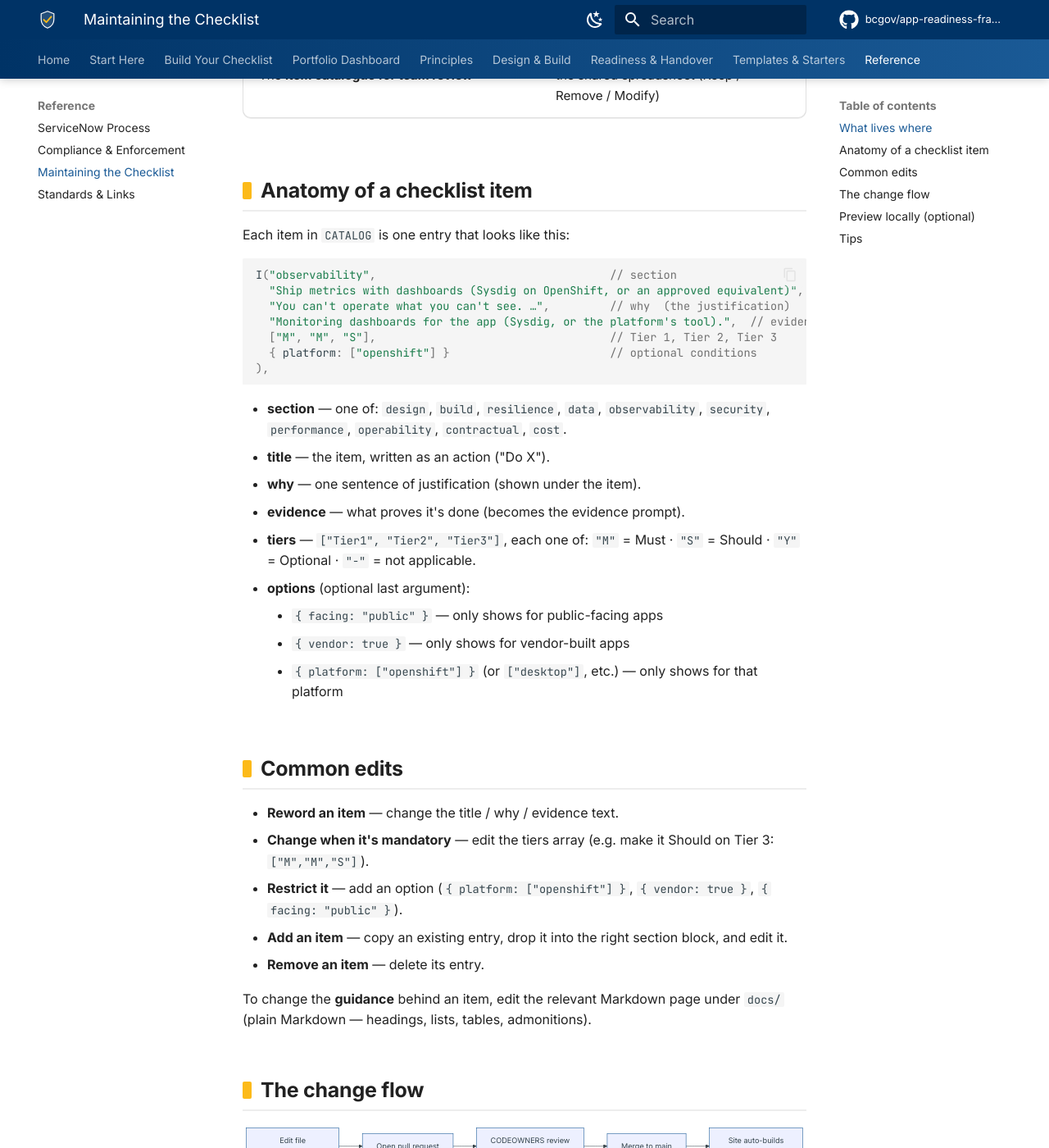
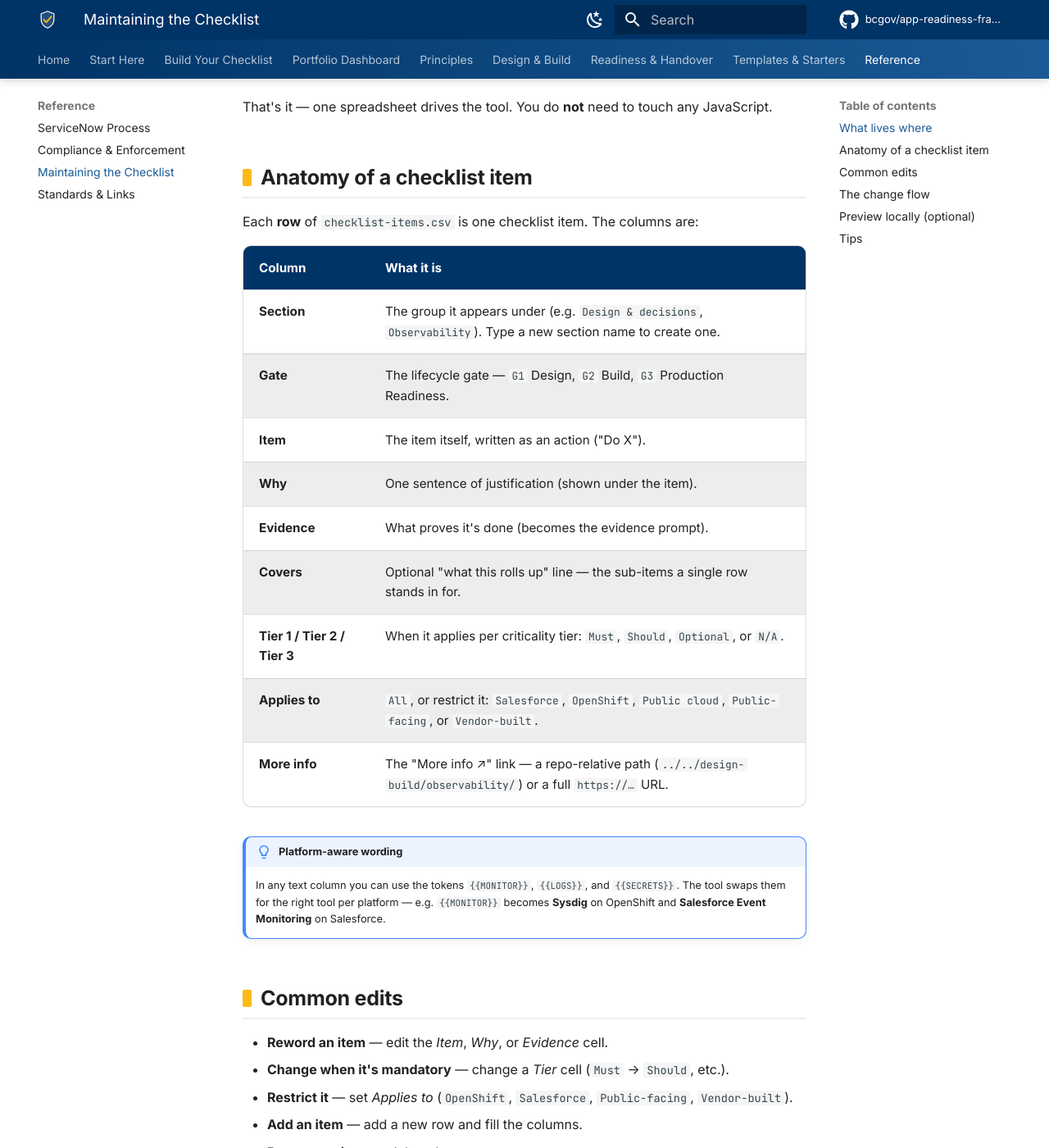
Before and after one commit to bcgov/app-readiness-framework, an MkDocs documentation site: the page built from docs/reference/maintaining-the-checklist.md, in a window 1280 px wide and 1400 px high, scrolled down 662 px. Shown: the whole window at 82% size. Built offline with MkDocs 1.6.1 and Material for MkDocs 9.7.7, drawn with Linux system fonts in a browser that asks for light colours; comment, search, counter and statistics services are not loaded; some of the changed text lies outside the part shown.

Commit message:
Make the checklist edit-in-Excel: drive the tool from checklist-items.csv
- Add docs/checklist/checklist-items.csv (27 items, 11 columns) as the single
  source of truth, editable in Excel by anyone (no code).
- generator.js now fetches and parses that CSV on load and builds the whole
  checklist from it (sections, tiers, platform/vendor filters, {{MONITOR}} etc.
  tokens). The in-file CATALOG stays only as a safety fallback if the CSV fails.
- Rewrite reference/maintaining-the-checklist.md around the CSV workflow
  (columns, Applies-to values, tokens, Save-as-CSV guidance).

Verified live-serve: tool fetches the CSV (200), builds 27 items / 8 sections;
Tier1/OpenShift/Vendor -> 26 items with Sysdig/Hive/Vault; Salesforce/internal
-> no Vendor section, Salesforce Event Monitoring resolved.

````diff
--- a/docs/javascripts/generator.js
+++ b/docs/javascripts/generator.js
@@ -13,6 +13,10 @@
   var LABELS = { M: "Must", S: "Should", Y: "Optional", "-": "" };
   var PRIORITY = { M: "High", S: "Medium", Y: "Low" };
 
+  /* NOTE: the live checklist is maintained in docs/checklist/checklist-items.csv
+     (edit it in Excel — no code). The SECTIONS and CATALOG below are only a
+     FALLBACK used if that CSV can't be loaded; keep them in sync when you can,
+     but the CSV is the source of truth. See loadCatalog()/catalogFromCsv(). */
   var SECTIONS = [
     ["design",        "Design & decisions",        "G1"],
     ["build",         "Build & pipeline",          "G2"],
@@ -885,12 +889,78 @@
     } catch (e) {}
   }
 
+  /* --- editable source: build the catalog from checklist-items.csv -------- *
+   * The checklist is maintained in docs/checklist/checklist-items.csv, which
+   * anyone can open and edit in Excel (no code). The tool fetches it on load
+   * and builds the whole checklist from it. The CATALOG/SECTIONS defined at
+   * the top of this file are only a safety fallback if the CSV can't be read. */
+  function catalogFromCsv(text) {
+    var rows = parseCsv(text);
+    if (!rows || rows.length < 2) return null;
+    var hdr = rows[0].map(function (h) { return String(h || "").trim().toLowerCase(); });
+    function ix(n) { return hdr.indexOf(n); }
+    var iS = ix("section"), iG = ix("gate"), iItem = ix("item"), iWhy = ix("why"),
+        iEv = ix("evidence"), iCov = ix("covers"), iT1 = ix("tier 1"),
+        iT2 = ix("tier 2"), iT3 = ix("tier 3"), iAp = ix("applies to"),
+        iLink = ix("more info");
+    if (iS < 0 || iItem < 0 || iT1 < 0) return null;
+    var OB = { "must": "M", "should": "S", "optional": "Y", "n/a": "-", "na": "-", "-": "-", "": "-" };
+    function ob(v) { return OB[String(v || "").trim().toLowerCase()] || "-"; }
+    var PLAT = { "openshift": "openshift", "salesforce": "salesforce",
+      "public cloud": "cloud", "cloud": "cloud", "bc gov data centre": "datacenter",
+      "bc gov data center": "datacenter", "desktop": "desktop" };
+    var cat = [], secs = [], seen = {};
+    for (var r = 1; r < rows.length; r++) {
+      var row = rows[r];
+      if (!row) continue;
+      var title = String(row[iItem] || "").trim();
+      if (!title) continue;
+      var sec = String(row[iS] || "").trim();
+      var gate = iG >= 0 ? String(row[iG] || "").trim() : "";
+      if (sec && !seen[sec]) { seen[sec] = true; secs.push([sec, sec, gate]); }
+      var link = iLink >= 0 ? String(row[iLink] || "").trim() : "";
+      if (link && !/^(https?:|\.\.?\/|\/|#)/.test(link)) link = "";
+      var item = {
+        section: sec, title: title,
+        why: iWhy >= 0 ? String(row[iWhy] || "").trim() : "",
+        evidence: iEv >= 0 ? String(row[iEv] || "").trim() : "",
+        covers: iCov >= 0 ? String(row[iCov] || "").trim() : "",
+        link: link,
+        t: [ob(row[iT1]), ob(row[iT2]), ob(row[iT3])]
+      };
+      var ap = String((iAp >= 0 ? row[iAp] : "") || "").toLowerCase();
+      if (ap.indexOf("vendor") > -1) item.vendor = true;
+      if (ap.indexOf("public-facing") > -1 || ap.indexOf("public facing") > -1) item.facing = "public";
+      var plats = [];
+      for (var key in PLAT) { if (ap.indexOf(key) > -1 && plats.indexOf(PLAT[key]) < 0) plats.push(PLAT[key]); }
+      if (plats.length) item.platform = plats;
+      cat.push(item);
+    }
+    if (!cat.length) return null;
+    return { sections: secs, catalog: cat };
+  }
+
+  function loadCatalog(done) {
+    var finish = function () { try { done(); } catch (e) {} };
+    if (typeof fetch !== "function") { finish(); return; }
+    fetch("../checklist-items.csv", { cache: "no-cache" }).then(function (resp) {
+      return resp && resp.ok ? resp.text() : null;
+    }).then(function (text) {
+      if (text) {
+        var res = catalogFromCsv(text);
+        if (res && res.catalog.length) { CATALOG = res.catalog; SECTIONS = res.sections; }
+      }
+      finish();
+    }).catch(finish);
+  }
+
   function init() {
     var root = document.getElementById("arr-gen");
     if (!root || root.dataset.wired) return;
     root.dataset.wired = "1";
     root.querySelector(".arr-gen-run").addEventListener("click", function () { runGenerate(root); });
-    showResume(root);
+    // Load the editable CSV source; it overrides the built-in fallback catalog.
+    loadCatalog(function () { showResume(root); });
   }
 
   if (window.document$ && typeof window.document$.subscribe === "function") {
--- a/docs/reference/maintaining-the-checklist.md
+++ b/docs/reference/maintaining-the-checklist.md
@@ -4,53 +4,62 @@ The checklist is a **living document** — anyone on the team can update it, not
 person who built it. This page is how.
 
 !!! tip "The short version"
-    Edit a file in the repo → open a pull request → on merge to `main`, the site
-    **rebuilds and deploys itself** in about a minute. No manual publishing.
+    The checklist items live in **one spreadsheet** — `docs/checklist/checklist-items.csv`
+    — which you edit in **Excel** (no code). Save it → open a pull request → on merge to
+    `main`, the site **rebuilds and deploys itself** in about a minute. The tool reads that
+    spreadsheet and builds the whole checklist from it.
 
 ## What lives where
 
 | You want to change… | Edit this |
 |---|---|
-| A **checklist item** (title, why, evidence, when it's mandatory) | `docs/javascripts/generator.js` — the `CATALOG` list |
+| A **checklist item** (title, why, evidence, tiers, when it applies) | `docs/checklist/checklist-items.csv` — **open in Excel** |
 | The **detailed guidance** behind an item | the matching Markdown page under `docs/…` |
-| The **item catalogue for team review** | the shared spreadsheet (Keep / Remove / Modify) |
+
+That's it — one spreadsheet drives the tool. You do **not** need to touch any JavaScript.
 
 ## Anatomy of a checklist item
 
-Each item in `CATALOG` is one entry that looks like this:
+Each **row** of `checklist-items.csv` is one checklist item. The columns are:
 
-```js
-I("observability",                                   // section
-  "Ship metrics with dashboards (Sysdig on OpenShift, or an approved equivalent)",  // title
-  "You can't operate what you can't see. …",         // why  (the justification)
-  "Monitoring dashboards for the app (Sysdig, or the platform's tool).",  // evidence expected
-  ["M", "M", "S"],                                   // Tier 1, Tier 2, Tier 3
-  { platform: ["openshift"] }                        // optional conditions
-),
-```
+| Column | What it is |
+|---|---|
+| **Section** | The group it appears under (e.g. `Design & decisions`, `Observability`). Type a new section name to create one. |
+| **Gate** | The lifecycle gate — `G1` Design, `G2` Build, `G3` Production Readiness. |
+| **Item** | The item itself, written as an action ("Do X"). |
+| **Why** | One sentence of justification (shown under the item). |
+| **Evidence** | What proves it's done (becomes the evidence prompt). |
+| **Covers** | Optional "what this rolls up" line — the sub-items a single row stands in for. |
+| **Tier 1 / Tier 2 / Tier 3** | When it applies per criticality tier: `Must`, `Should`, `Optional`, or `N/A`. |
+| **Applies to** | `All`, or restrict it: `Salesforce`, `OpenShift`, `Public cloud`, `Public-facing`, or `Vendor-built`. |
+| **More info** | The "More info ↗" link — a repo-relative path (`../../design-build/observability/`) or a full `https://…` URL. |
 
-- **section** — one of: `design`, `build`, `resilience`, `data`, `observability`,
-  `security`, `performance`, `operability`, `contractual`, `cost`.
-- **title** — the item, written as an action ("Do X").
-- **why** — one sentence of justification (shown under the item).
-- **evidence** — what proves it's done (becomes the evidence prompt).
-- **tiers** — `["Tier1", "Tier2", "Tier3"]`, each one of:
-  `"M"` = Must · `"S"` = Should · `"Y"` = Optional · `"-"` = not applicable.
-- **options** (optional last argument):
-    - `{ facing: "public" }` — only shows for public-facing apps
-    - `{ vendor: true }` — only shows for vendor-built apps
-    - `{ platform: ["openshift"] }` (or `["desktop"]`, etc.) — only shows for that platform
+!!! note "Platform-aware wording"
+    In any text column you can use the tokens `{{MONITOR}}`, `{{LOGS}}`, and `{{SECRETS}}`.
+    The tool swaps them for the right tool per platform — e.g. `{{MONITOR}}` becomes
+    **Sysdig** on OpenShift and **Salesforce Event Monitoring** on Salesforce.
 
 ## Common edits
 
-- **Reword an item** — change the title / why / evidence text.
-- **Change when it's mandatory** — edit the tiers array (e.g. make it Should on Tier 3: `["M","M","S"]`).
-- **Restrict it** — add an option (`{ platform: ["openshift"] }`, `{ vendor: true }`, `{ facing: "public" }`).
-- **Add an item** — copy an existing entry, drop it into the right section block, and edit it.
-- **Remove an item** — delete its entry.
+- **Reword an item** — edit the *Item*, *Why*, or *Evidence* cell.
+- **Change when it's mandatory** — change a *Tier* cell (`Must` → `Should`, etc.).
+- **Restrict it** — set *Applies to* (`OpenShift`, `Salesforce`, `Public-facing`, `Vendor-built`).
+- **Add an item** — add a new row and fill the columns.
+- **Remove an item** — delete the row.
+- **Add a section** — type a new *Section* name (and its *Gate*) on a row; it appears in first-seen order.
+
+!!! warning "Save as CSV, keep the header row"
+    Excel may offer to save as `.xlsx` — choose **CSV UTF-8 (Comma delimited)** and keep the
+    file name `checklist-items.csv`. Don't rename or reorder the header row; the tool matches
+    columns by their header names.
 
 To change the **guidance** behind an item, edit the relevant Markdown page under `docs/`
 (plain Markdown — headings, lists, tables, admonitions).
+
+!!! info "Safety fallback (for developers)"
+    `docs/javascripts/generator.js` still contains a copy of the catalogue as a hard-coded
+    fallback, used only if the CSV can't be loaded. The **CSV is the source of truth**; the
+    fallback is a backstop, not the place to make edits.
 
 ## The change flow
 
@@ -76,10 +85,10 @@ mkdocs serve
 # open http://localhost:8000
 ```
 
-!!! warning "Test item edits in the browser"
-    `mkdocs build` validates the Markdown and links, but **not** the JavaScript in
-    `generator.js`. After editing `CATALOG`, open the checklist page and generate a list
-    to confirm your change renders and nothing broke.
+!!! warning "Check item edits in the browser"
+    `mkdocs build` validates the Markdown and links, but **not** the checklist rows. After
+    editing `checklist-items.csv`, open the checklist page and generate a list to confirm your
+    change renders and nothing broke.
 
 ## Tips
 
@@ -89,5 +98,5 @@ mkdocs serve
   [Observability](../design-build/observability.md)).
 - **AI assistants** (Claude, Copilot) can draft edits — paste the item and describe the
   change you want.
-- Big changes? Take them through the **item-review spreadsheet** first so the team can
-  agree Keep / Remove / Modify, then apply the agreed edits to `CATALOG`.
+- Big changes? Take them through a team review first so everyone can agree
+  Keep / Remove / Modify, then apply the agreed edits to `checklist-items.csv`.
````
Also changed, not shown: docs/checklist/checklist-items.csv (added, +28 -0 lines).
